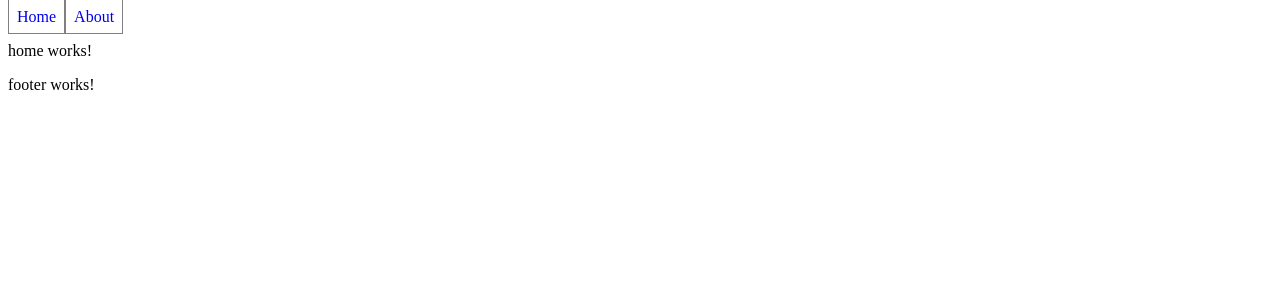
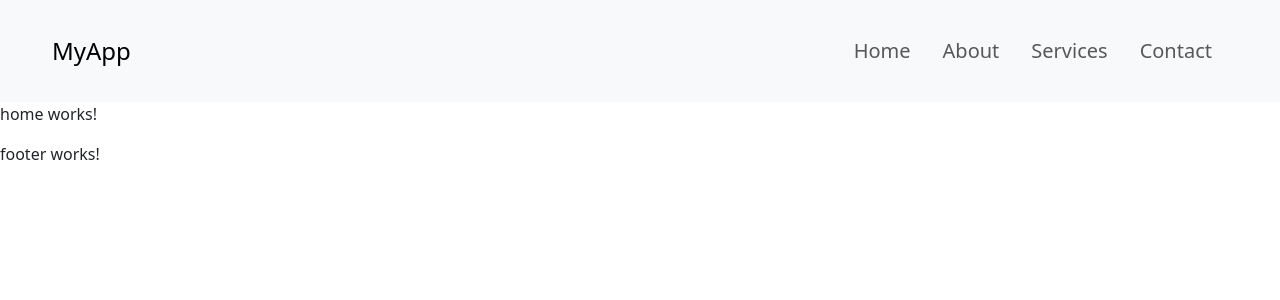
Before and after one commit to Laos0/auto-brothers-ng, an Angular app: page / in a window 1280 px wide. Shown: the top 300 px of the page. Built offline with nearby package versions, Linux system fonts and the light colour scheme.

Commit message:
added in a nav bar along with routes to components

```diff
--- a/angular.json
+++ b/angular.json
@@ -30,9 +30,12 @@
               "src/assets"
             ],
             "styles": [
+              "node_modules/bootstrap/dist/css/bootstrap.min.css",
               "src/styles.scss"
             ],
-            "scripts": []
+            "scripts": [
+              "node_modules/bootstrap/dist/js/bootstrap.bundle.min.js"
+            ]
           },
           "configurations": {
             "production": {
--- a/package.json
+++ b/package.json
@@ -18,6 +18,7 @@
     "@angular/platform-browser": "^17.0.0",
     "@angular/platform-browser-dynamic": "^17.0.0",
     "@angular/router": "^17.0.0",
+    "bootstrap": "^5.3.3",
     "rxjs": "~7.8.0",
     "tslib": "^2.3.0",
     "zone.js": "~0.14.2"
--- /dev/null
+++ b/src/app/navigations/nav-bar/nav-bar.component.html
@@ -0,0 +1,24 @@
+<nav class="navbar navbar-expand-lg navbar-light bg-light">
+    <div class="container-fluid">
+      <a class="navbar-brand" href="#">MyApp</a>
+      <button class="navbar-toggler" type="button" data-bs-toggle="collapse" data-bs-target="#navbarNav" aria-controls="navbarNav" aria-expanded="false" aria-label="Toggle navigation">
+        <span class="navbar-toggler-icon"></span>
+      </button>
+      <div class="collapse navbar-collapse" id="navbarNav">
+        <ul class="navbar-nav ms-auto">
+          <li class="nav-item">
+            <a class="nav-link" routerLink="/home">Home</a>
+          </li>
+          <li class="nav-item">
+            <a class="nav-link" routerLink="/about-us">About</a>
+          </li>
+          <li class="nav-item">
+            <a class="nav-link" routerLink="/service">Services</a>
+          </li>
+          <li class="nav-item">
+            <a class="nav-link" routerLink="/contact">Contact</a>
+          </li>
+        </ul>
+      </div>
+    </div>
+  </nav>
--- /dev/null
+++ b/src/app/navigations/nav-bar/nav-bar.component.scss
@@ -0,0 +1,32 @@
+/* For desktops and laptops (min-width: 992px) */
+@media (min-width: 992px) {
+    .navbar-brand {
+      font-size: 24px; /* Larger brand logo */
+    }
+
+    .navbar-nav .nav-link {
+      font-size: 20px; /* Bigger nav links */
+      padding: 0.75rem 1rem;
+    }
+
+    .navbar {
+      padding: 1.5rem 2rem; /* More padding for a spacious look */
+    }
+
+    .container-fluid {
+      max-width: 1200px; /* Constrain the width for better readability */
+      margin: 0 auto;
+    }
+
+    /* Additional desktop-specific styling */
+    .content {
+      margin: 2rem;
+      font-size: 1.25rem; /* Slightly larger text for better readability */
+    }
+
+    /* Example: Flexbox layout with two columns */
+    .flex-columns {
+      display: flex;
+      justify-content: space-between;
+    }
+  }
--- a/src/app/views/header/header.component.html
+++ b/src/app/views/header/header.component.html
@@ -1,4 +1 @@
-<nav>
-    <a routerLink="/home">Home</a>
-    <a routerLink="/about-us">About</a>
-</nav>
+<app-nav-bar></app-nav-bar>
--- a/src/app/views/header/header.component.ts
+++ b/src/app/views/header/header.component.ts
@@ -1,10 +1,10 @@
 import { Component } from '@angular/core';
-import { RouterModule } from '@angular/router';
+import { NavBarComponent } from "../../navigations/nav-bar/nav-bar.component";
 
 @Component({
   selector: 'app-header',
   standalone: true,
-  imports: [RouterModule],
+  imports: [NavBarComponent],
   templateUrl: './header.component.html',
   styleUrl: './header.component.scss'
 })
```
Also changed, not shown: src/app/app.routes.ts (+6 -1 lines), src/app/navigations/nav-bar/nav-bar.component.ts (added, +13 -0 lines), 2 other files (tests, documents, lock files or other folders).
